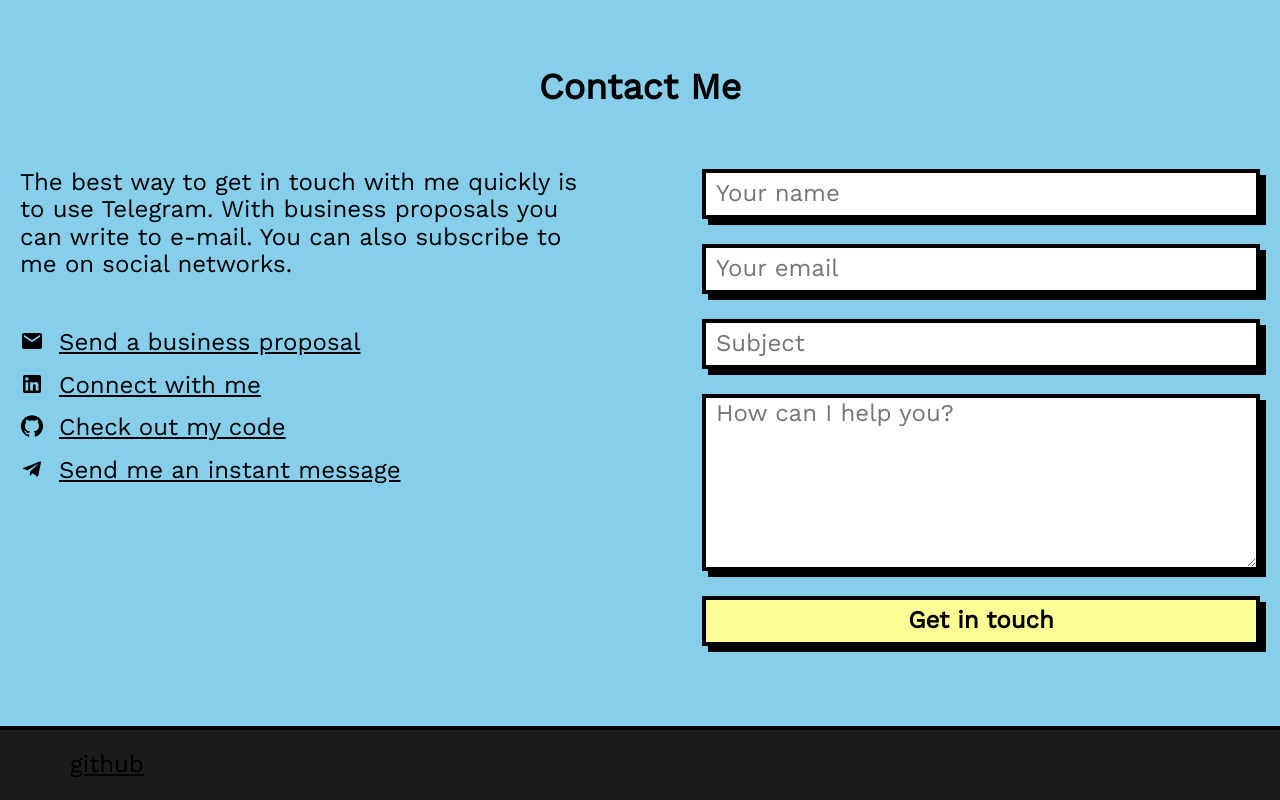
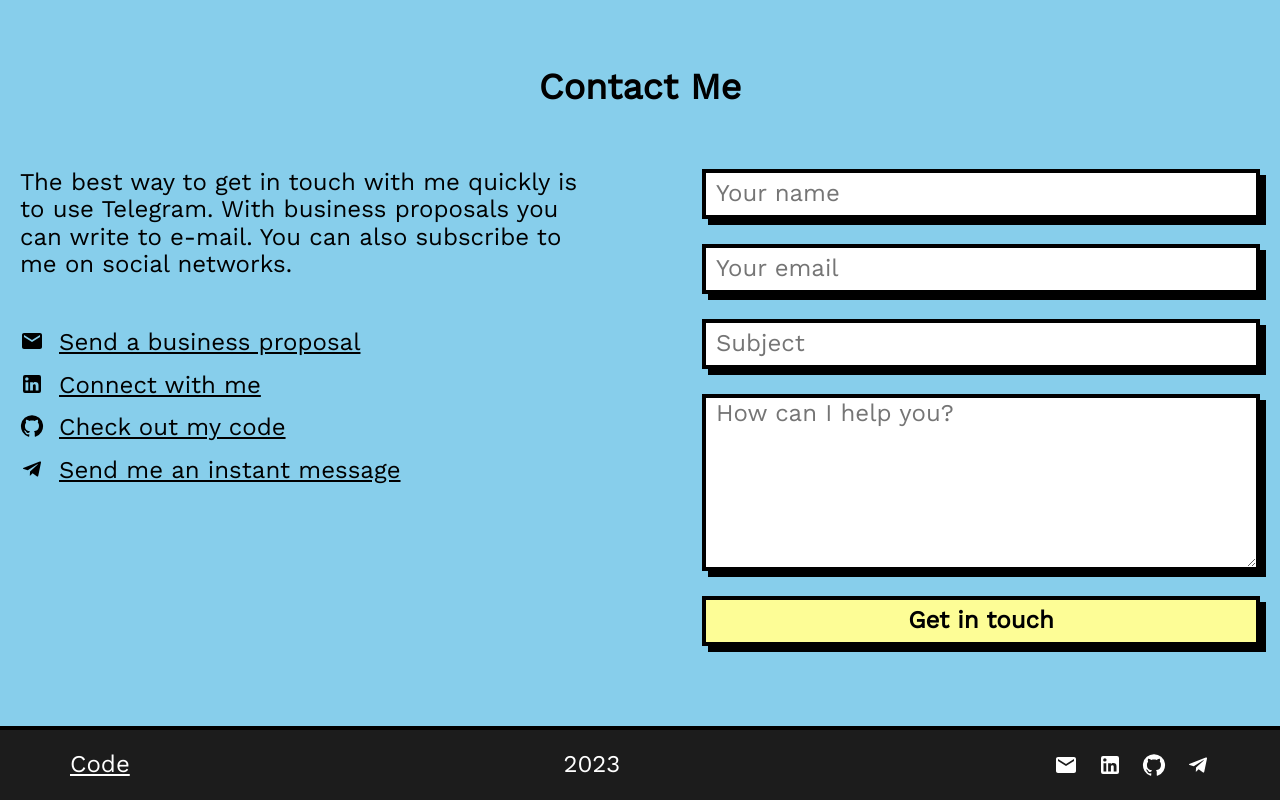
Before and after one commit to Ilichhh/portfolio-website, a React (Vite) app: page / in a window 1280 px wide. Shown: the part 3335-4135 px from the top of the page. Built offline with nearby package versions, Linux system fonts and the light colour scheme.

Commit message:
feat: add links to footer

```diff
--- a/src/components/Footer.tsx
+++ b/src/components/Footer.tsx
@@ -1,5 +1,10 @@
+import { Link } from 'react-router-dom';
+
 import styled from 'styled-components';
 import theme from '../theme';
+
+import { socialData } from '../data/social';
+import { SocialListItem } from './SocialListItem';
 
 const FooterContainer = styled.footer`
   display: flex;
@@ -7,13 +12,40 @@ const FooterContainer = styled.footer`
   align-items: center;
   height: 70px;
   padding: 0 70px;
+  color: ${theme.colors.textLight};
   background-color: ${theme.colors.bgDark};
 `;
 
+const FooterLink = styled(Link)`
+  color: ${theme.colors.textLight};
+`;
+
+const Year = styled.span`
+  font-weight: 500;
+`;
+
+const SocialWrapper = styled.div`
+  display: flex;
+  gap: 20px;
+`;
+
 export const Footer = () => {
+  const socialIcons = socialData.map((item) => (
+    <SocialListItem
+      key={item.name}
+      icon={item.icon}
+      link={item.link}
+      color={theme.colors.textLight}
+    />
+  ));
+
   return (
     <FooterContainer>
-      <a href="https://github.com/Ilichhh/portfolio-website">github</a>
+      <FooterLink to="https://github.com/Ilichhh/portfolio-website" target="_blank">
+        Code
+      </FooterLink>
+      <Year>2023</Year>
+      <SocialWrapper>{socialIcons}</SocialWrapper>
     </FooterContainer>
   );
 };
--- a/src/components/SocialListItem.tsx
+++ b/src/components/SocialListItem.tsx
@@ -7,21 +7,23 @@ const ListItem = styled.li`
   list-style: none;
 `;
 
-const StyledLink = styled(Link)`
+const StyledLink = styled(Link)<{ color?: string }>`
   display: flex;
   gap: 15px;
+  color: ${({ color }) => color};
 `;
 
 interface SocialListItemProps {
   icon: React.ElementType;
   link: string;
-  description: string;
+  description?: string;
+  color?: string;
 }
 
-export const SocialListItem = ({ icon: Icon, link, description }: SocialListItemProps) => {
+export const SocialListItem = ({ icon: Icon, link, description, color }: SocialListItemProps) => {
   return (
     <ListItem>
-      <StyledLink to={link} target="_blank">
+      <StyledLink to={link} target="_blank" color={color}>
         <Icon />
         {description}
       </StyledLink>
--- a/src/globalStyles.ts
+++ b/src/globalStyles.ts
@@ -12,7 +12,7 @@ const GlobalStyles = createGlobalStyle`
     scroll-behavior: smooth;
   }
   body {
-    font-family: "Work Sans";
+    font-family: "Work Sans", Sans-Serif;
     font-size: 24px;
     background-color: ${theme.colors.bgLight};
     color: ${theme.colors.textDark};
--- a/src/theme.ts
+++ b/src/theme.ts
@@ -2,7 +2,7 @@ const theme = {
   colors: {
     bgLight: '#FFFFFF',
     bgDark: '#1c1c1c',
-    textLight: '#747474',
+    textLight: '#FFFFFF',
     textDark: '#000000',
     textInactive: '#595959',
     yellow: '#FDFD96',
```
